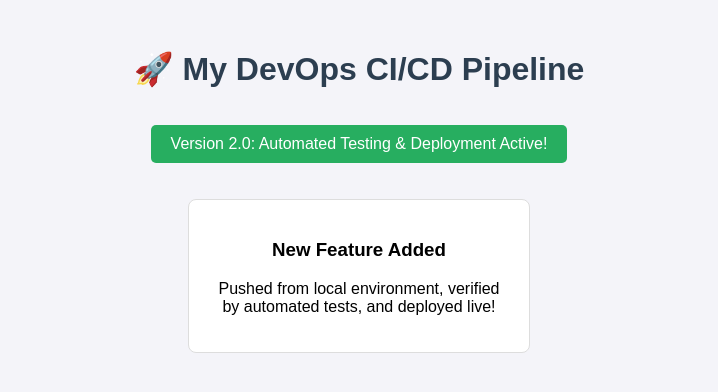
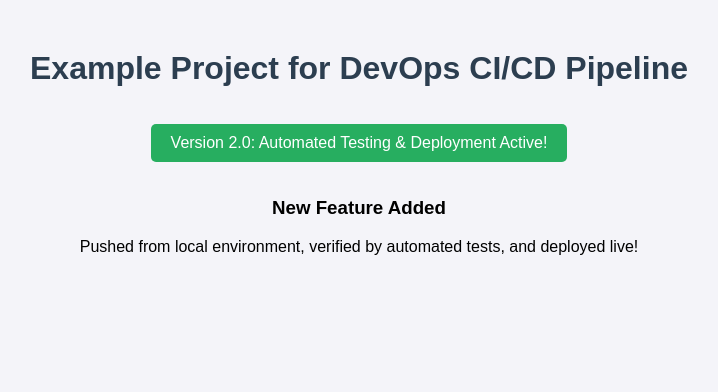
Before and after one commit to kenysterrojo-jpg/my-cicd-website2, a plain HTML site: page index.html in a window 1280 px wide. Shown: the whole page, without its empty margins (281-999 px from the left). Drawn offline with Linux system fonts and the light colour scheme.

Commit message:
feat: Add new feature card and update version to 2.0

```diff
--- a/index.html
+++ b/index.html
@@ -3,7 +3,6 @@
 <head>
 <meta charset="UTF-8" />
 <title>DevOps CI/CD Lab</title>
-
 <style>
 body {
 font-family: Arial, sans-serif;
@@ -11,11 +10,9 @@
 margin-top: 50px;
 background-color: #f4f4f9;
 }
-
 h1 {
 color: #2c3e50;
 }
-
 .status {
 background-color: #27ae60;
 color: white;
@@ -23,34 +20,19 @@
 border-radius: 5px;
 display: inline-block;
 }
-
-        .feature-card {
-            background-color: #fff;
-            border: 1px solid #ddd;
-            padding: 20px;
-            margin: 20px auto;
-            width: 300px;
-            border-radius: 8px;
-        }
 </style>
 </head>
-
 <body>
-
-    <h1>🚀 My DevOps CI/CD Pipeline</h1>
-
-    <p class="status">
-        Version 2.0: Automated Testing & Deployment Active!
-    </p>
-
+<h1>Example Project for DevOps CI/CD Pipeline</h1>
+<p class="status">Version 2.0: Automated Testing & Deployment
+Active!</p>
 <div class="feature-card">
 <h3>New Feature Added</h3>
-
 <p>
-            Pushed from local environment, verified by automated tests,
-            and deployed live!
+Pushed from local environment, verified by automated tests, and
+deployed
+live!
 </p>
 </div>
-
 </body>
 </html>
```
Lines whose indentation alone changed are shown as unchanged.
